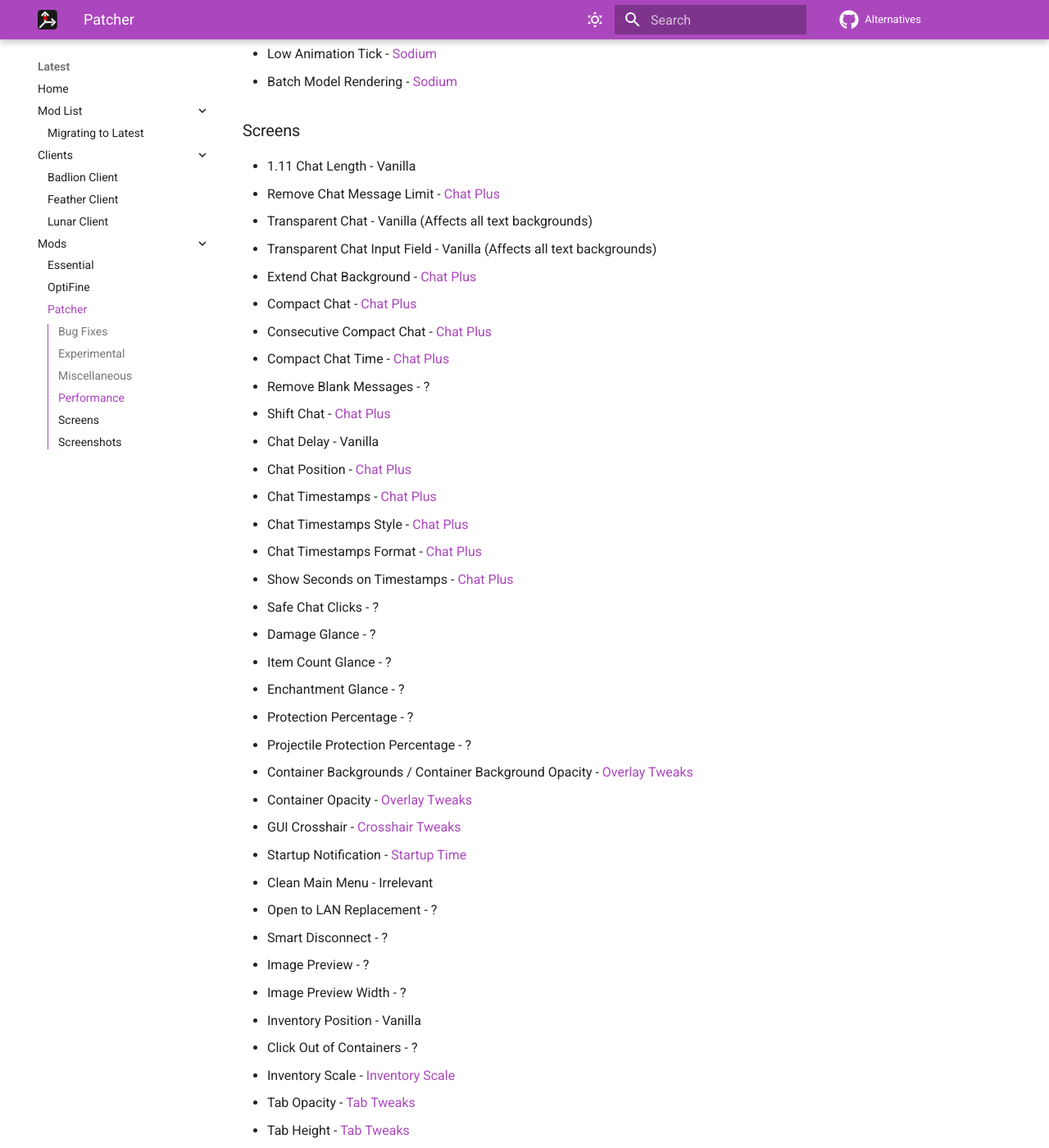
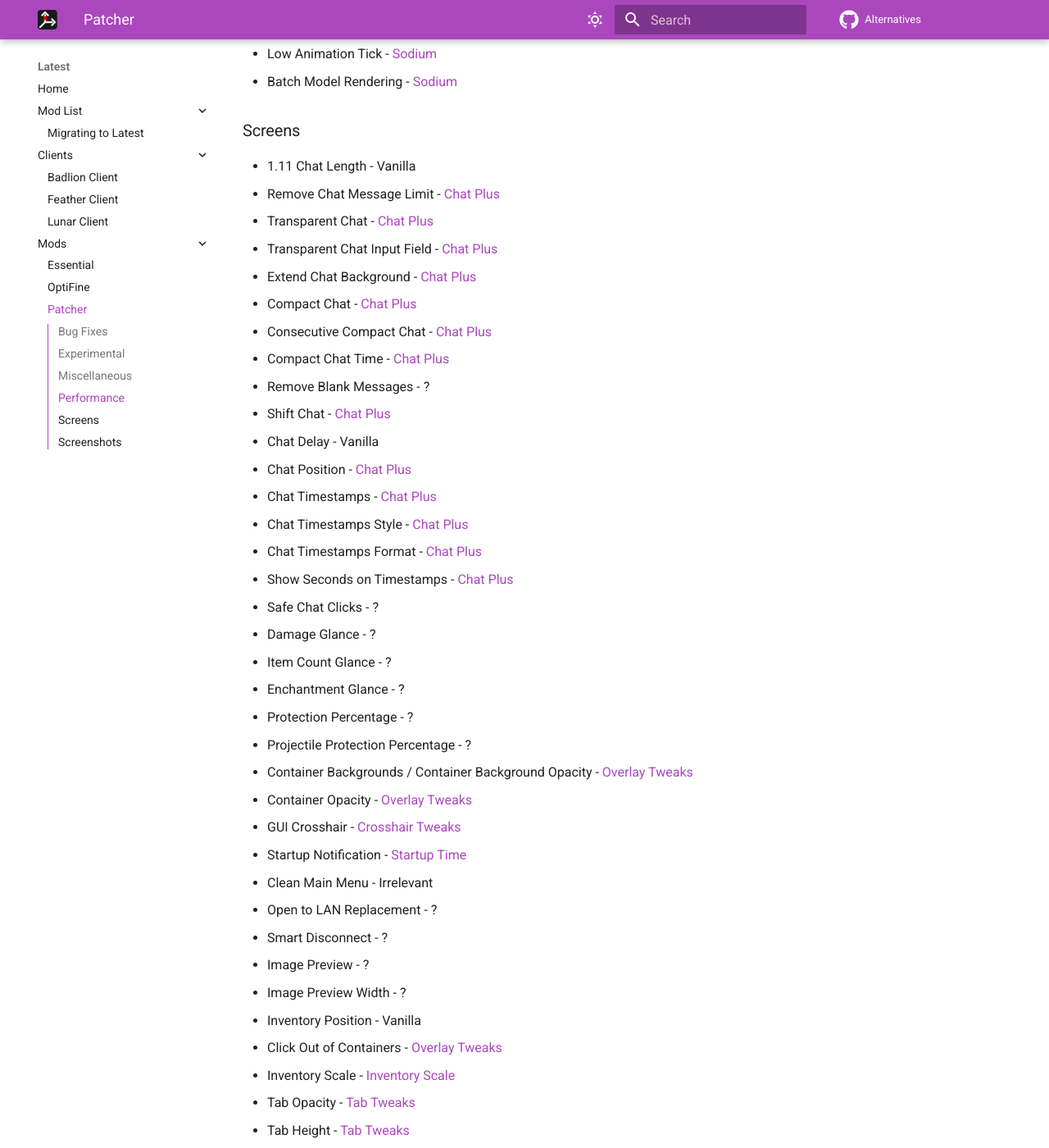
Before and after one commit to MicrocontrollersDev/Alternatives, an MkDocs documentation site: the page built from docs/latest/patcher.md, in a window 1280 px wide and 1400 px high, scrolled down 5049 px. Shown: the whole window at 82% size. Built offline with MkDocs 1.6.1 and Material for MkDocs 9.7.7, drawn with Linux system fonts in a browser that asks for light colours; comment, search, counter and statistics services are not loaded.

Commit message:
add missing patcher alt mods

```diff
--- a/docs/latest/patcher.md
+++ b/docs/latest/patcher.md
@@ -156,8 +156,8 @@
 
 * 1.11 Chat Length - Vanilla
 * Remove Chat Message Limit - [Chat Plus](https://modrinth.com/mod/chat-plus)
-* Transparent Chat - Vanilla (Affects all text backgrounds)
-* Transparent Chat Input Field - Vanilla (Affects all text backgrounds)
+* Transparent Chat - [Chat Plus](https://modrinth.com/mod/chat-plus)
+* Transparent Chat Input Field - [Chat Plus](https://modrinth.com/mod/chat-plus)
 * Extend Chat Background - [Chat Plus](https://modrinth.com/mod/chat-plus)
 * Compact Chat - [Chat Plus](https://modrinth.com/mod/chat-plus)
 * Consecutive Compact Chat - [Chat Plus](https://modrinth.com/mod/chat-plus)
@@ -186,7 +186,7 @@
 * Image Preview - ?
 * Image Preview Width - ?
 * Inventory Position - Vanilla
-* Click Out of Containers - ?
+* Click Out of Containers - [Overlay Tweaks](https://modrinth.com/mod/overlaytweaks)
 * Inventory Scale - [Inventory Scale](https://modrinth.com/mod/inventoryscale)
 * Tab Opacity - [Tab Tweaks](https://modrinth.com/mod/tabtweaks)
 * Tab Height - [Tab Tweaks](https://modrinth.com/mod/tabtweaks)
```
